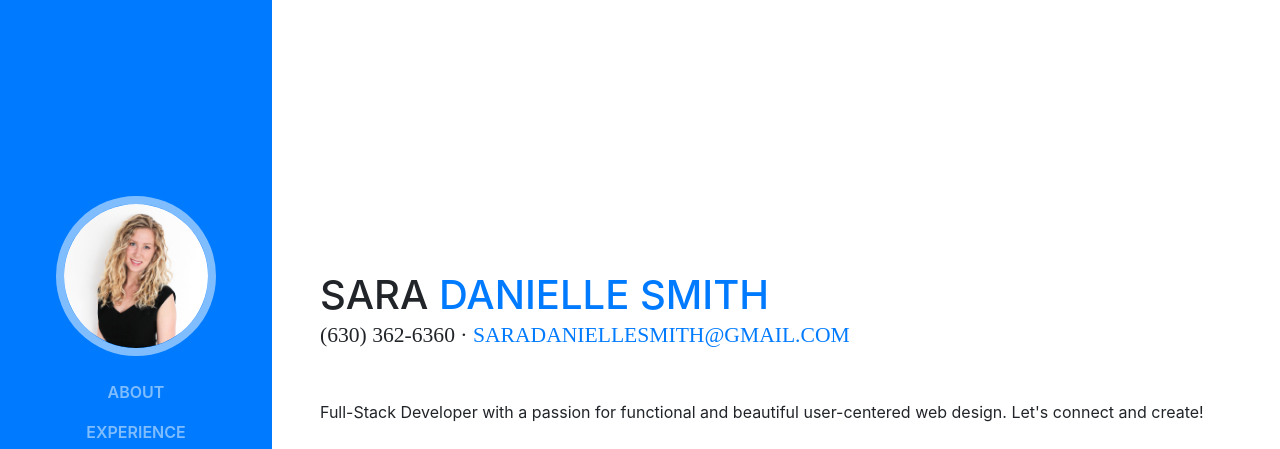
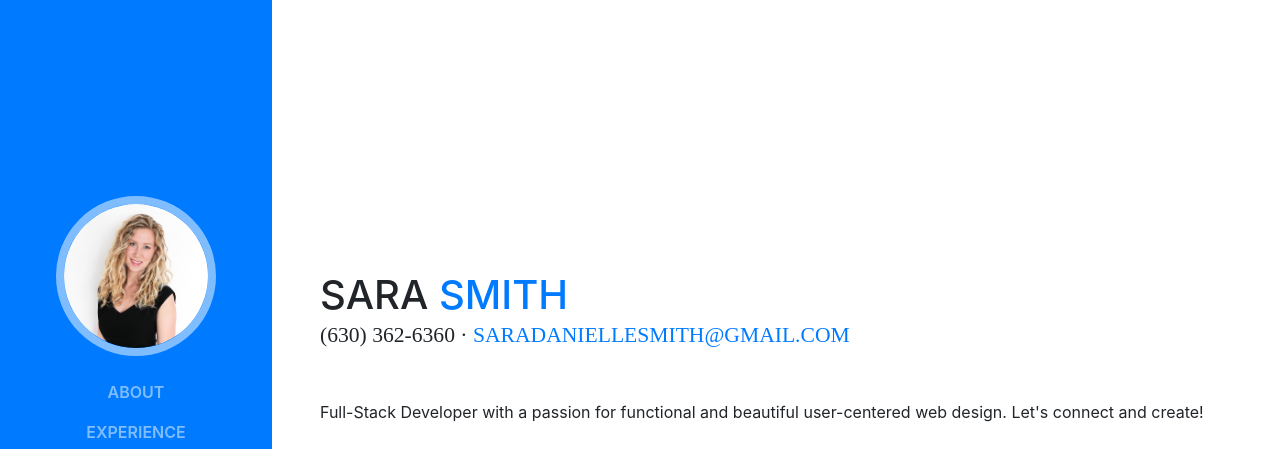
Before and after one commit to saradaniellesmith/saradaniellesmith.github.io, a website with bundled scripts: page index.html in a window 1280 px wide. Shown: the top 449 px of the page. Built offline with nearby package versions, Linux system fonts and the light colour scheme; a web font is replaced by a local one.

Commit message:
Update index.html

```diff
--- a/index.html
+++ b/index.html
@@ -66,7 +66,7 @@
       <section class="resume-section p-3 p-lg-5 d-flex d-column" id="about">
         <div class="my-auto">
           <h1 class="mb-0">Sara
-            <span class="text-primary">Danielle Smith</span>
+            <span class="text-primary">Smith</span>
           </h1>
           <div class="subheading mb-5"> (630) 362-6360 ·
             <a href="mailto:saradaniellesmith@gmail.com">saradaniellesmith@gmail.com</a>
```
